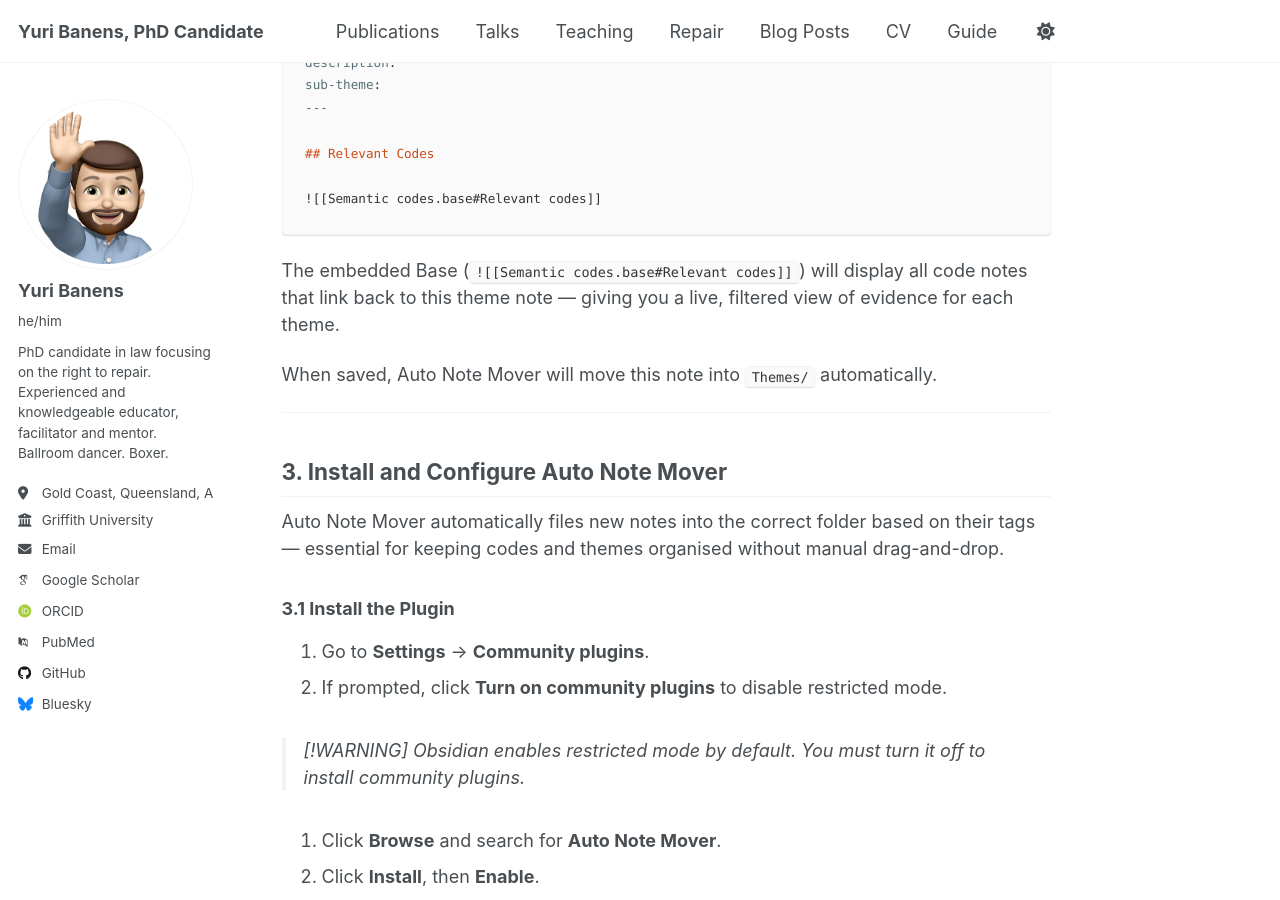
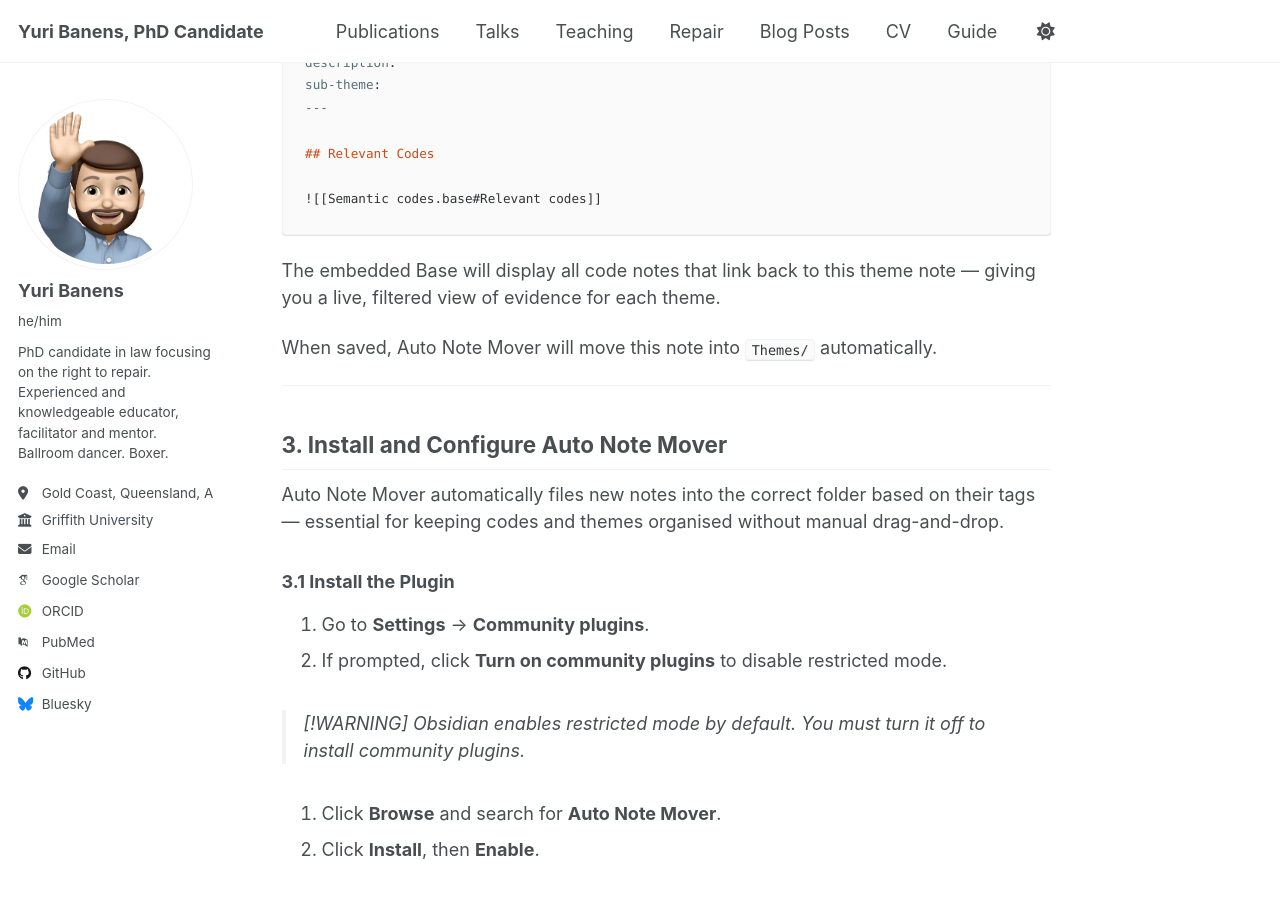
Before and after one commit to ybanens/ybanens.github.io, a Jekyll site: the page built from _pages/ta-setup-instructions.md, in a window 1280 px wide and 900 px high, scrolled down 2796 px. Built offline with Jekyll 4.4.1, drawn with Linux system fonts in a browser that asks for light colours; some web fonts are replaced; a script that is not in the unit is left out.

Commit message:
Update ta-setup-instructions.md

````diff
--- a/_pages/ta-setup-instructions.md
+++ b/_pages/ta-setup-instructions.md
@@ -107,7 +107,7 @@ sub-theme:
 ![[Semantic codes.base#Relevant codes]]
 ```
 
-The embedded Base (`![[Semantic codes.base#Relevant codes]]`) will display all code notes that link back to this theme note — giving you a live, filtered view of evidence for each theme.
+The embedded Base will display all code notes that link back to this theme note — giving you a live, filtered view of evidence for each theme.
 
 When saved, Auto Note Mover will move this note into `Themes/` automatically.
 
````
